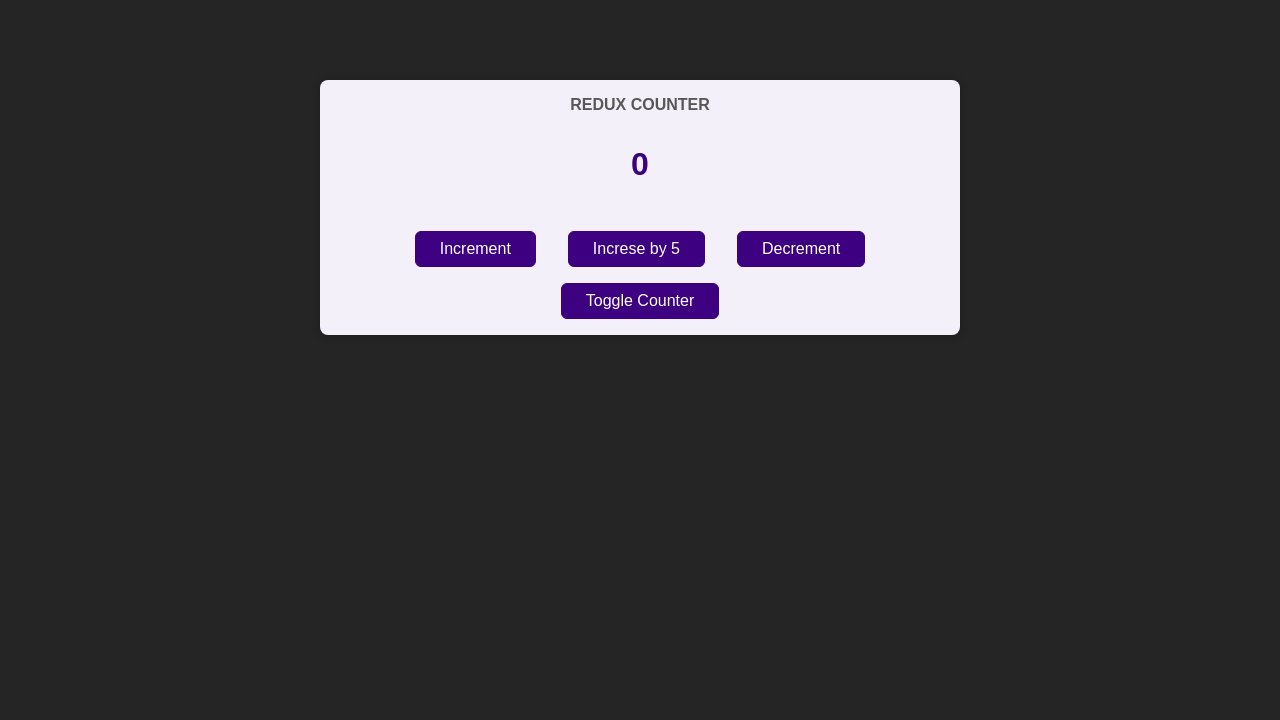
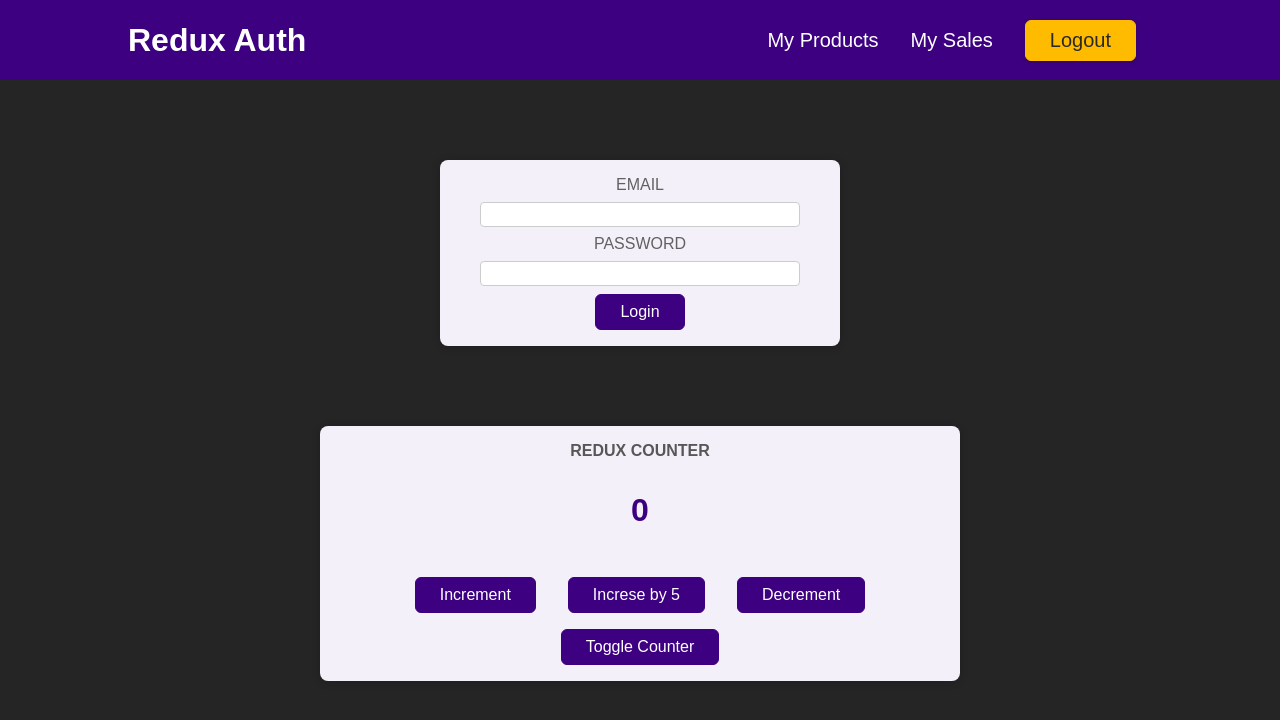
Before and after one commit to DorianKita/redux_counter, a React (Create React App) app: page / in a window 1280 px wide. Shown: the top 720 px of the page. Built offline with nearby package versions, Linux system fonts and the light colour scheme.

Commit message:
added few more components

```diff
--- a/src/App.js
+++ b/src/App.js
@@ -1,9 +1,15 @@
-import Counter from './components/Counter';
-
+import { Fragment } from "react";
+import Counter from "./components/Counter";
+import Header from "../src/components/Header.js";
+import Auth from "./components/Auth.js";
 
 function App() {
   return (
-    <Counter />
+    <Fragment>
+      <Header />
+      <Auth />
+      <Counter />
+    </Fragment>
   );
 }
 
```
